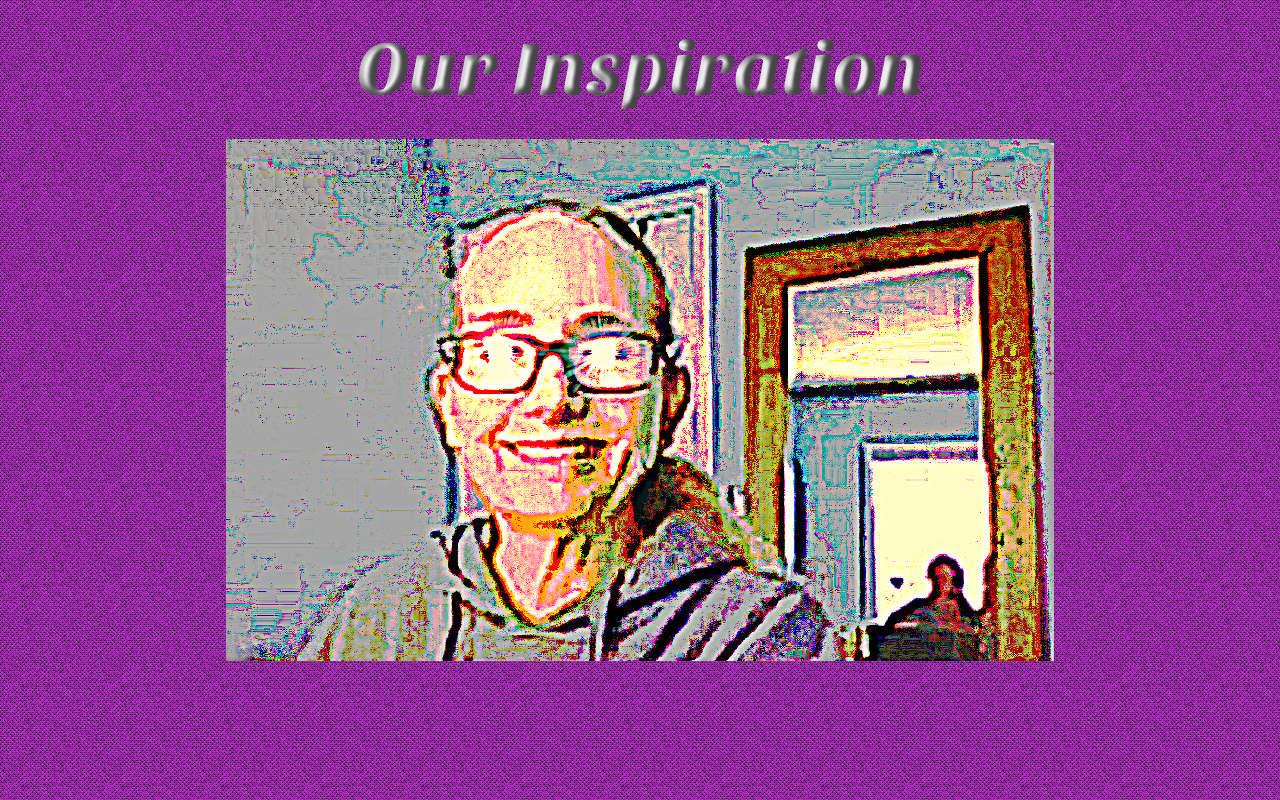
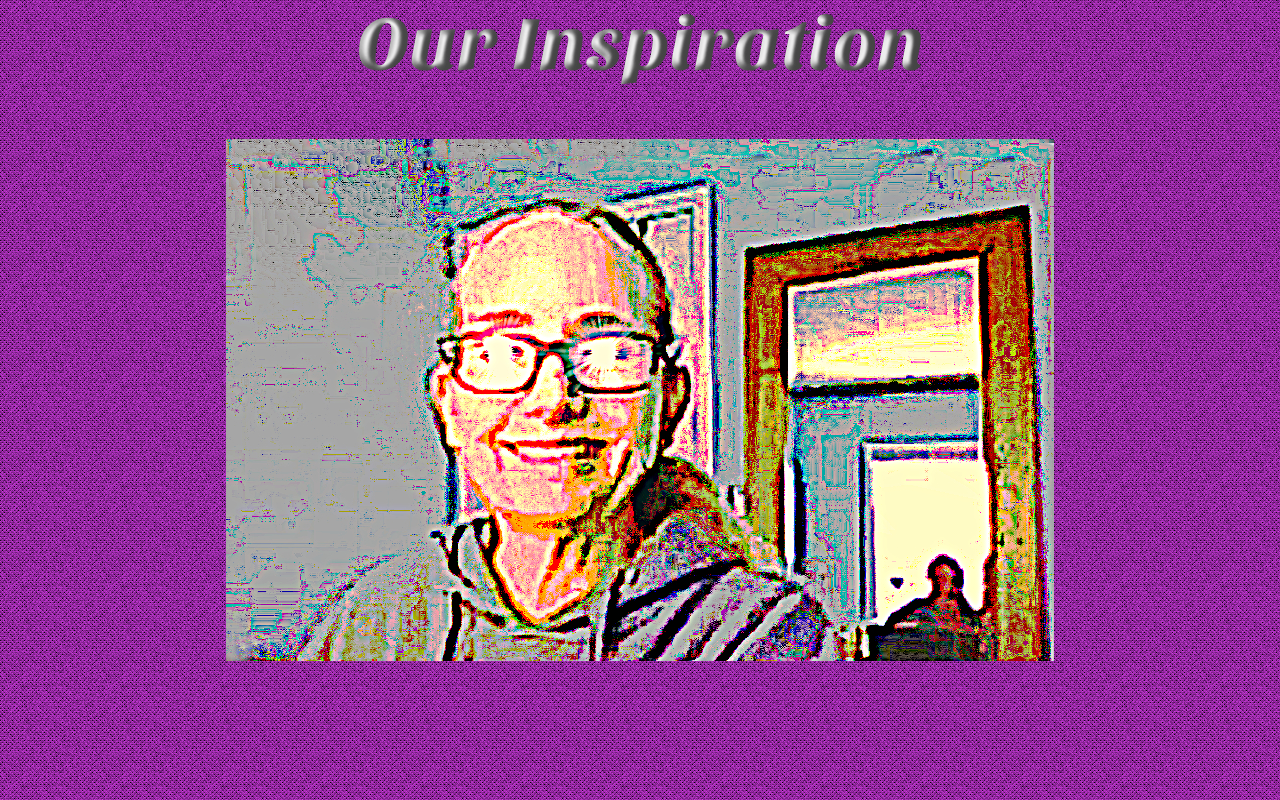
Before and after one commit to nima420/Loware, a plain HTML site: page matrix/lori/index.html in a window 1280 px wide. Drawn offline with Linux system fonts and the light colour scheme.

Commit message:
Update lori.css

```diff
--- a/matrix/lori/lori.css
+++ b/matrix/lori/lori.css
@@ -13,7 +13,7 @@ background-image:url("'69db0f1a.png");
 #center1 {
 
     position: absolute;
-    margin-top: 4%;
+    margin-top: 2%;
     left: 50%;
     -ms-transform: translate(-50%, -50%);
     transform: translate(-50%, -50%);
```
